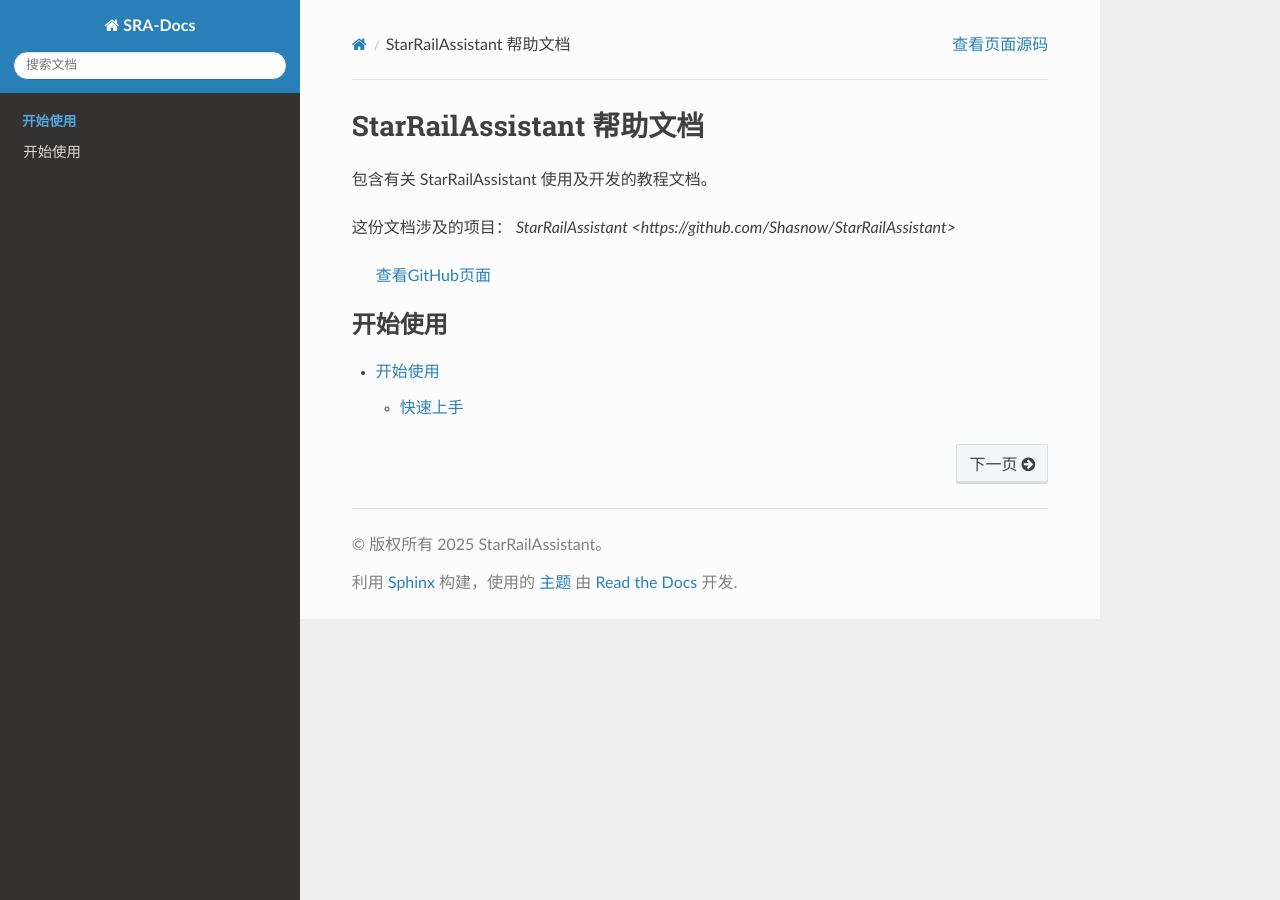
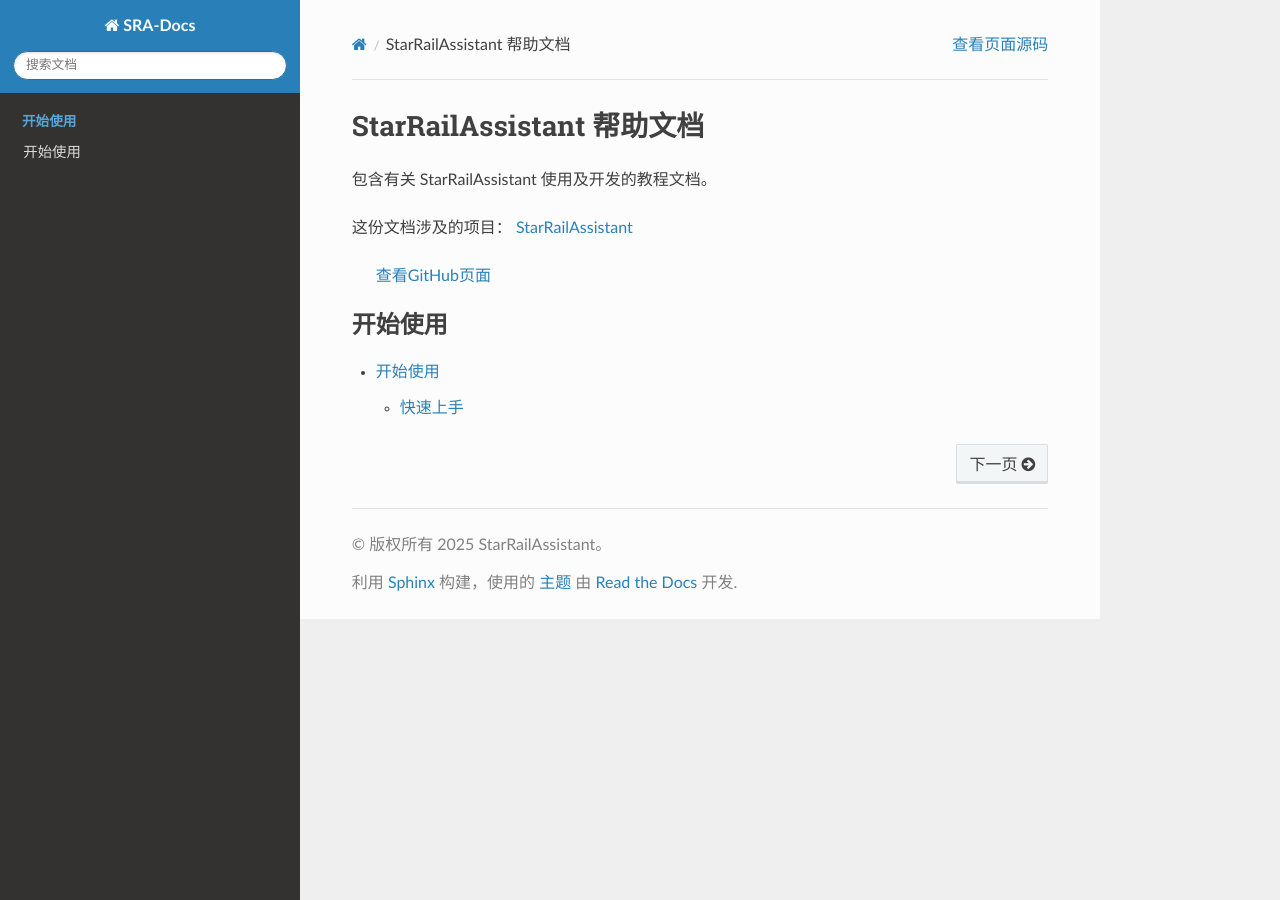
Before and after one commit to EveGlowLuna/SRA-Docs, a Sphinx documentation site: the page built from docs/source/index.rst, in a window 1280 px wide. Built offline with Sphinx 7.4.7 and the Read the Docs theme 3.1.0, drawn with Linux system fonts in a browser that asks for light colours.

Commit message:
补充index.rst

```diff
--- a/docs/source/index.rst
+++ b/docs/source/index.rst
@@ -3,7 +3,7 @@
 
 包含有关 StarRailAssistant 使用及开发的教程文档。
 
-这份文档涉及的项目： `StarRailAssistant <https://github.com/Shasnow/StarRailAssistant>`
+这份文档涉及的项目： `StarRailAssistant <https://github.com/Shasnow/StarRailAssistant>`_
 
  `查看GitHub页面 <https://github.com/EveGlowLuna/SRA-Docs>`_
 
```
